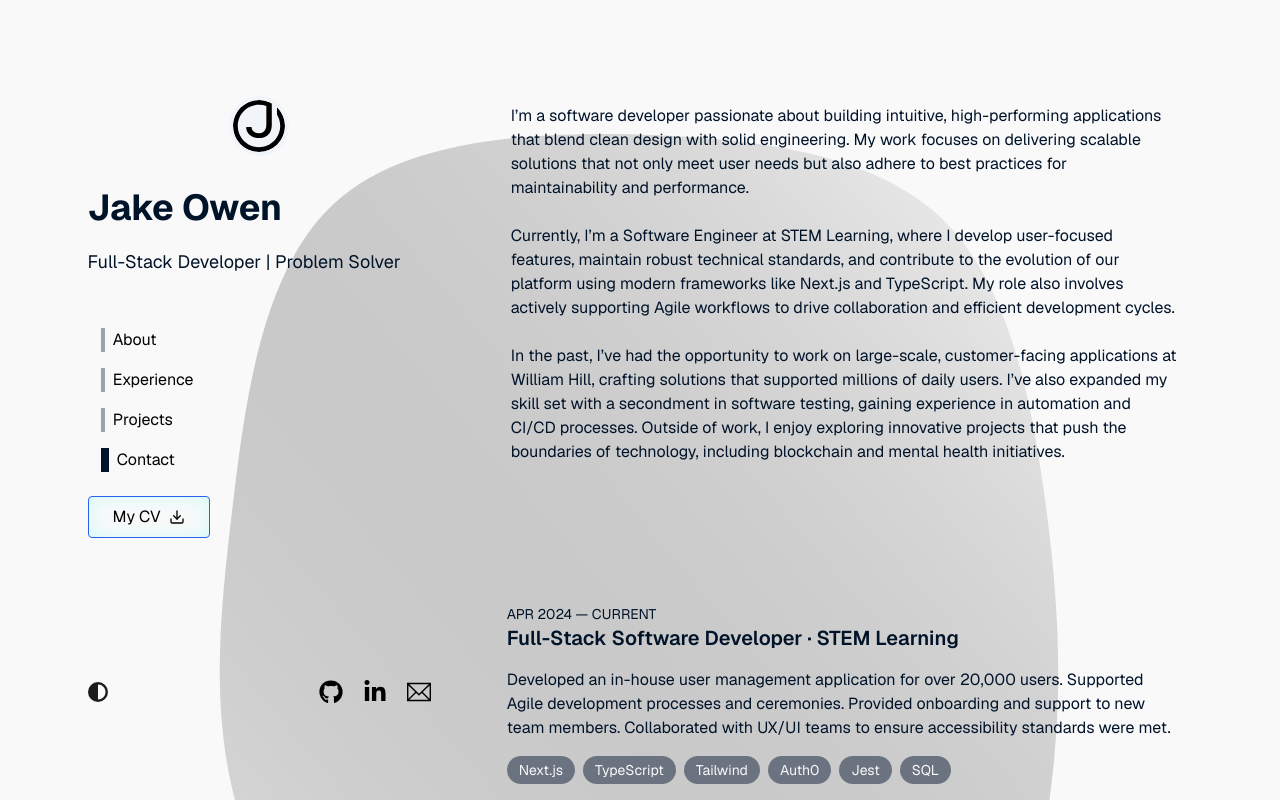
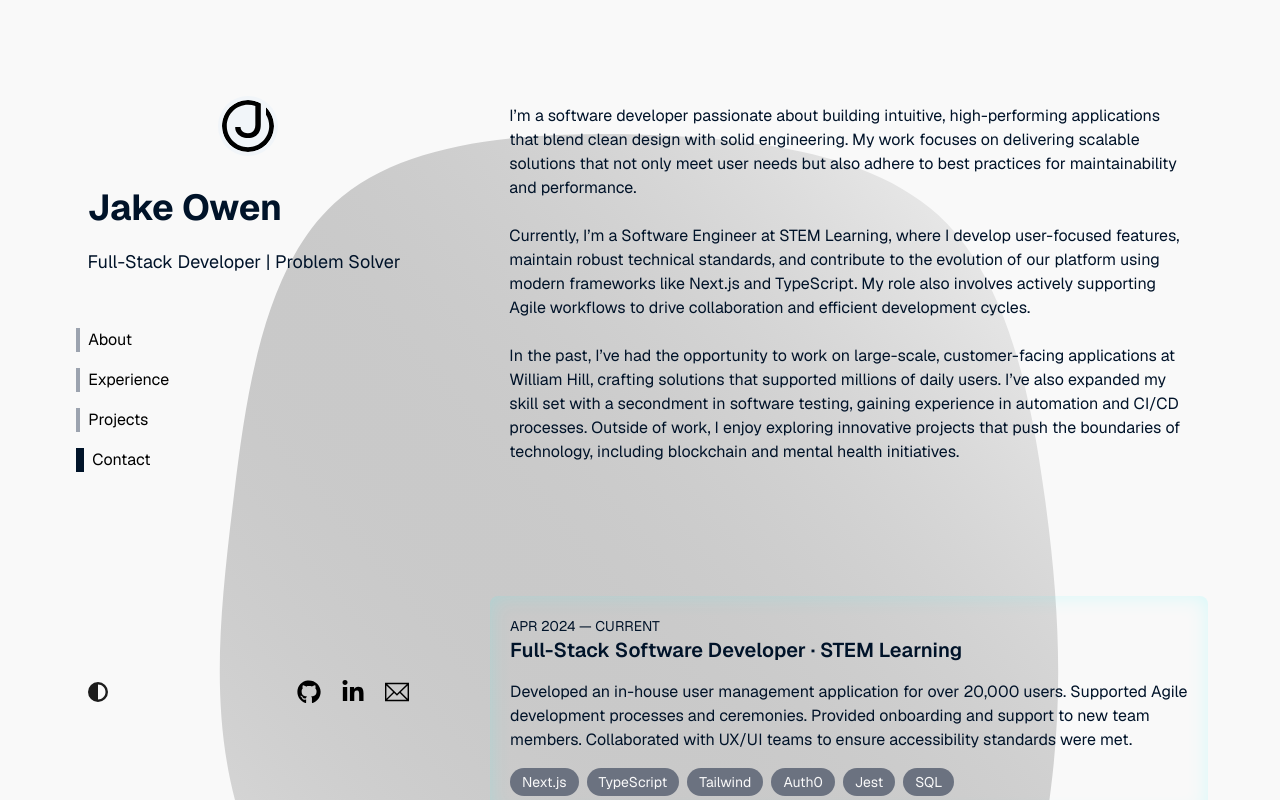
Before and after one commit to connectwd/portfolio, a Next.js app: page / in a window 1280 px wide. Shown: the top 800 px of the page. Built offline with nearby package versions, Linux system fonts and the light colour scheme.

Commit message:
styling changes to layout

```diff
--- a/src/app/layout.tsx
+++ b/src/app/layout.tsx
@@ -67,16 +67,16 @@
           disableTransitionOnChange
         >
           <div className="lg:flex lg:justify-between lg:gap-6">
-            <header className="lg:sticky lg:top-0 lg:flex lg:max-h-screen lg:w-[50%] lg:flex-col lg:justify-between lg:py-24 lg:px-5">
-              <div className="flex flex-col items-start gap-5">
-                <Image className="bg-slate-100 rounded-full m-1 p-1 m-auto" src={logo} width={60} height={60} alt="logo" />
-                <h1 className="text-4xl font-bold mt-3">{metaData.title}</h1>
-                <p className="text-lg mb-3">
+            <header className="lg:sticky lg:top-0 lg:flex lg:max-h-screen lg:w-[50%] flex-col lg:justify-between py-24 md:px-0 lg:px-5">
+              <div className="flex flex-col items-start gap-5 max-w-full">
+                <Image className="bg-slate-100 rounded-full p-1 m-auto" src={logo} width={60} height={60} alt="logo" />
+                <h1 className="text-4xl font-bold mt-3 px-4">{metaData.title}</h1>
+                <p className="text-lg mb-3 px-4">
                   Full-Stack Developer | Problem Solver
                 </p>
                 <Navbar />
               </div>
-              <div className="flex flex-row-reverse justify-between">
+              <div className="flex flex-row-reverse justify-between px-4">
               <SocialLinks />
               <ThemeSwitch />
               </div>
--- a/src/components/atoms/buttons/button.tsx
+++ b/src/components/atoms/buttons/button.tsx
@@ -26,7 +26,7 @@
   if (variant === 'primary-link' || variant === 'secondary-link') {
     const linkStyles = variant === 'primary-link' ? primaryStyles : secondaryStyles;
     return (
-      <Link href={href || '#'} className={`${baseStyles} ${linkStyles}`}>
+      <Link href={href || '#'} className={`${baseStyles} ${linkStyles} ${styles}`}>
         {text}
         {Icon && <Icon/>}
       </Link>
--- a/src/components/molecule/contact.tsx
+++ b/src/components/molecule/contact.tsx
@@ -1,8 +1,9 @@
+import { FiDownload } from "react-icons/fi";
 import Button from "../atoms/buttons/button";
 
 export default function ContactForm() {
   return (
-      <section id="contact" className="py-20">
+    <section id="contact" className="py-20 mx-auto">
       <div className="container mx-auto">
         <h2 className="text-3xl font-semibold text-center mb-8">Lets Connect</h2>
         <form className="max-w-lg mx-auto space-y-4">
@@ -26,6 +27,7 @@
             text="Send Message"
             styles="w-full shadow-inner-glow justify-center"
           />
+          <Button variant="secondary-link" text={"View CV"} icon={FiDownload} href="/jake_owen_cv.pdf" styles="w-full shadow-inner-glow justify-center" />
         </form>
       </div>
     </section>
--- a/src/components/molecule/jobCard.tsx
+++ b/src/components/molecule/jobCard.tsx
@@ -6,7 +6,7 @@
   const { title, company, date, description, technologies, links } = job;
 
   return (
-    <div className=" group-hover:!opacity-100 group-hover:/list:opacity-50 group-hover transition motion-reduce:transition-none p-5">
+    <div className=" group-hover:!opacity-100 group-hover:/list:opacity-50 group-hover transition motion-reduce:transition-none p-5 shadow-inner-glow rounded-lg">
       <div className="flex justify-between items-start">
         <div>
           <p className="text-sm">{date}</p>
--- a/src/components/molecule/nav.tsx
+++ b/src/components/molecule/nav.tsx
@@ -56,14 +56,13 @@
   }, []);
 
   return (
-    <nav className="lg:mb-16 mb-12 py-5" aria-label="Main Navigation">
-      <div className="flex lg:flex-col md:items-center justify-between gap-6">
-        <ul className="flex flex-col gap-4 mx-2 md:mt-0 md:ml-auto">
+    <nav className="lg:mb-16 mb-12 fixed top-0 lg:relative lg:py-5 justify-evenly flex lg:flex-col md:items-center lg:gap-6 h-14 lg:bg-transparent sm:navBackground lg:shadow-none sm:w-fill-available lg:w-auto" aria-label="Main Navigation">
+        <ul className="flex lg:flex-col gap-4 mx-2 md:mt-0 md:ml-auto">
           {Object.entries(navItems).map(([path, { name }]) => (
             <li
               key={path}
               className={`flex items-center px-2 transition-all duration-200 ${
-                activeSection === path ? " border-l-8" : "border-gray-400 border-l-4"
+                activeSection === path ? "lg:border-l-8 border-b-8 lg:border-b-0" : "border-gray-400 lg:border-l-4 border-b-4 lg:border-b-0"
               }`}
             >
               <Link
@@ -74,10 +73,7 @@
               </Link>
             </li>
           ))}
-
         </ul>
-        <Button variant="secondary-link" text={"My CV"} icon={FiDownload} href="/jake_owen_cv.pdf"/>
-      </div>
     </nav>
   );
 }
--- a/src/components/organism/employment.tsx
+++ b/src/components/organism/employment.tsx
@@ -33,7 +33,7 @@
     <section id="employment" className="py-10 max-w-3xl mx-auto px-3">
       <ul className="w-fullspace-y-6 space-x-1">
         {jobs.map((job, index) => (
-          <li className="group transition-all rounded-xl" key={index}>
+          <li className="mx-1 my-3 group transition-all rounded-xl" key={index}>
           <JobCard key={index} job={job} />
           </li>
         ))}
--- a/src/components/organism/project.tsx
+++ b/src/components/organism/project.tsx
@@ -5,9 +5,9 @@
 export default function Projects() {
   return (
     <section id="projects" className="py-10 max-w-6xl mx-auto px-3">
-      <div className="container mx-auto px-4">
+      <div className="container px-4">
         <h2 className="text-3xl font-semibold text-center mb-8">Projects</h2>
-        <div className="grid col-auto gap-8 min-w-[98%] max-w-min">
+        <div className="grid col-auto gap-8 min-w-[100%] max-w-min">
           {projects.map((project, index) => (
             <ProjectCard key={index} project={project} />
           ))}
--- a/src/styles/global.css
+++ b/src/styles/global.css
@@ -47,15 +47,29 @@
   background-position-x: -25%;
 }
 
+section {
+  padding-left: 1rem !important;
+  padding-right: 1rem !important;
+}
+
 /* theme switchs */
 p, h1, h2, h3, h4, h5, h6 {
   color: light-dark(#001329, #f9f9f9);
 }
 body {
   background-color: light-dark(#f9f9f9, #001329);
+  z-index: 0;
+}
+nav {
+  z-index: 1000;
+}
+.navBackground {
+  background-color: light-dark(#f9f9f900, #001329);
+  box-shadow: #001329 0px 10px 12px 0px;
 }
 li {
   border-color: light-dark(#001329, #f9f9f9);
+  margin-inline: 0.3rem !important;
 }
 .techLi {
   background-color: light-dark(#6b7280, rgb(15 118 110 / 0.3));
--- a/tailwind.config.js
+++ b/tailwind.config.js
@@ -19,6 +19,9 @@
       boxShadow: {
         'inner-glow': 'inset 0 0 20px rgba(55 255 255 / 18%)',
       },
+      width: {
+        'fill-available': '-webkit-fill-available',
+      },
     },
   },
   plugins: [require("@tailwindcss/typography")],
```
Lines whose indentation alone changed are shown as unchanged.
